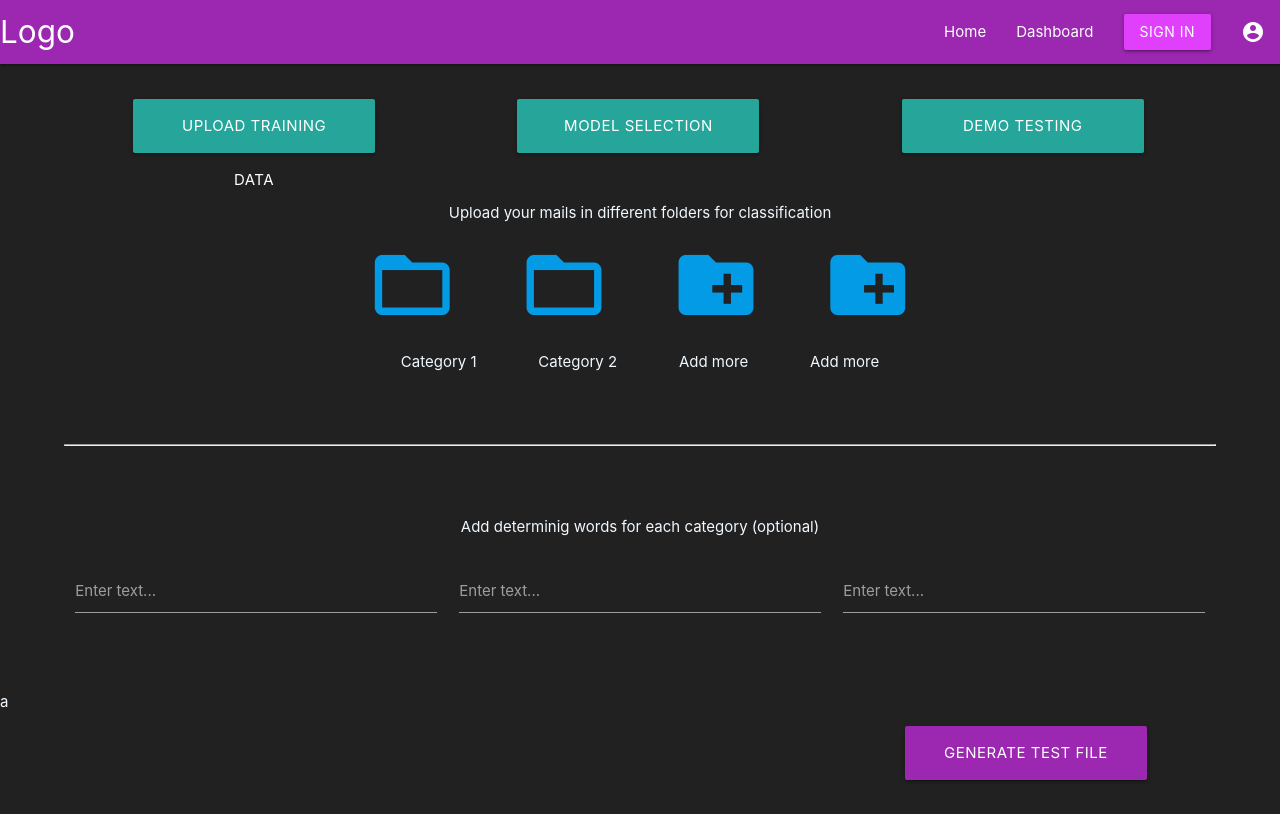
After one commit to shiv-aay/mail-classifier-django, a Django app: page /upload/ in a window 1280 px wide. The commit adds this page. Run offline with Django 3.2, Linux system fonts and the light colour scheme.

Commit message:
basic frontend done

```diff
--- a/mail_classifier/templates/mail_classifier/base.html
+++ b/mail_classifier/templates/mail_classifier/base.html
@@ -3,23 +3,24 @@
     <meta charset="UTF-8">
     <meta name="viewport" content="width=device-width, initial-scale=1.0">
     <title>Mail Classifier</title>
-    <!-- Compiled and minified CSS -->
     <link rel="stylesheet" href="https://cdnjs.cloudflare.com/ajax/libs/materialize/1.0.0/css/materialize.min.css">
+    <script src="https://cdnjs.cloudflare.com/ajax/libs/materialize/1.0.0/js/materialize.min.js"></script>
+
     <link href="https://fonts.googleapis.com/icon?family=Material+Icons" rel="stylesheet">
 
     <style>
         body{
-            background-color: aliceblue;
+            color: aliceblue;
         }
     </style>
 </head>
-<body>
+<body class="grey darken-4">
     <nav>
         <div class="purple nav-wrapper">
           <a href="#" class="brand-logo">Logo</a>
           <ul id="nav-mobile" class="right hide-on-med-and-down">
-            <li><a href="#">Home</a></li>
-            <li><a href="">Dashboard</a></li>
+            <li><a href="{% url 'home' %}">Home</a></li>
+            <li><a href="{% url 'upload' %}">Dashboard</a></li>
             <li><a href="" class="btn purple accent-2">Sign In</a></li>
             <li><a href=""><i class="large material-icons">account_circle</i></a></li>
           </ul>
--- /dev/null
+++ b/mail_classifier/templates/mail_classifier/upload.html
@@ -0,0 +1,60 @@
+{% extends 'mail_classifier/base.html' %}
+
+{% block content %}
+<style>
+    .main .btn-large{
+        margin: 3% 6%;
+        width: 21%;
+        cursor:default;
+    }
+    .main ul li{
+        display: inline;
+        width: 20%;
+        margin: 0 2.5%;
+    }
+    .main{
+        padding: 0 5%;
+    }
+    hr{
+        margin: 70px 0;
+    }
+</style>
+<div class="main">
+    <a class="btn-large">Upload training data</a>
+    <a class="btn-large">Model selection</a>
+    <a class="btn-large">Demo testing</a>
+    <p class="center">Upload your mails in different folders for classification</p>
+    <ul class="center">
+        <li><a href="" title="Category 1"><i class="large material-icons">folder_open</i></a></li>
+        <li><a href="" title="Category 2"><i class="large material-icons">folder_open</i></a></li>
+        <li><a href="" title="Add more"><i class="large material-icons">create_new_folder</i></a></li>
+        <li><a href="" title="Add more"><i class="large material-icons">create_new_folder</i></a></li>
+    </ul>
+    <ul class="center">
+        <li>Category 1</li>
+        <li>Category 2</li>
+        <li>Add more</li>
+        <li>Add more</li>
+    </ul><hr>
+    <p class="center">Add determinig words for each category (optional)</p>
+    <div class="row">
+        <form class="col s12">
+          <div class="row">
+            <div class="input-field col s4">
+              <textarea id="textarea1" class="materialize-textarea"></textarea>
+              <label for="textarea1">Enter text...</label>
+            </div>
+            <div class="input-field col s4">
+              <textarea id="textarea1" class="materialize-textarea"></textarea>
+              <label for="textarea1">Enter text...</label>
+            </div>
+            <div class="input-field col s4">
+              <textarea id="textarea1" class="materialize-textarea"></textarea>
+              <label for="textarea1">Enter text...</label>
+            </div>
+          </div>
+        </form>
+      </div>
+    <a href="{% url 'train' %}" class="purple right btn-large">Generate Test File</a>
+</div>a
+{% endblock %}
--- a/mail_classifier/urls.py
+++ b/mail_classifier/urls.py
@@ -19,5 +19,7 @@ from . import views
 urlpatterns = [
     path('admin/', admin.site.urls),
     path('',views.home,name='home'),
-
+    path('upload/',views.upload,name='upload'),
+    path('train/',views.train,name='train'),
+    path('result/',views.result,name='result'),
 ]
--- a/mail_classifier/views.py
+++ b/mail_classifier/views.py
@@ -2,3 +2,12 @@ from django.shortcuts import render
 
 def home(request):
     return render(request,'mail_classifier/home.html')
+
+def upload(request):
+    return render(request,'mail_classifier/upload.html')
+
+def train(request):
+    return render(request,'mail_classifier/train.html')
+
+def result(request):
+    return render(request,'mail_classifier/result.html')
```
Also changed, not shown: mail_classifier/templates/mail_classifier/home.html (+12 -1 lines), mail_classifier/templates/mail_classifier/result.html (added, +39 -0 lines), mail_classifier/templates/mail_classifier/train.html (added, +49 -0 lines).
